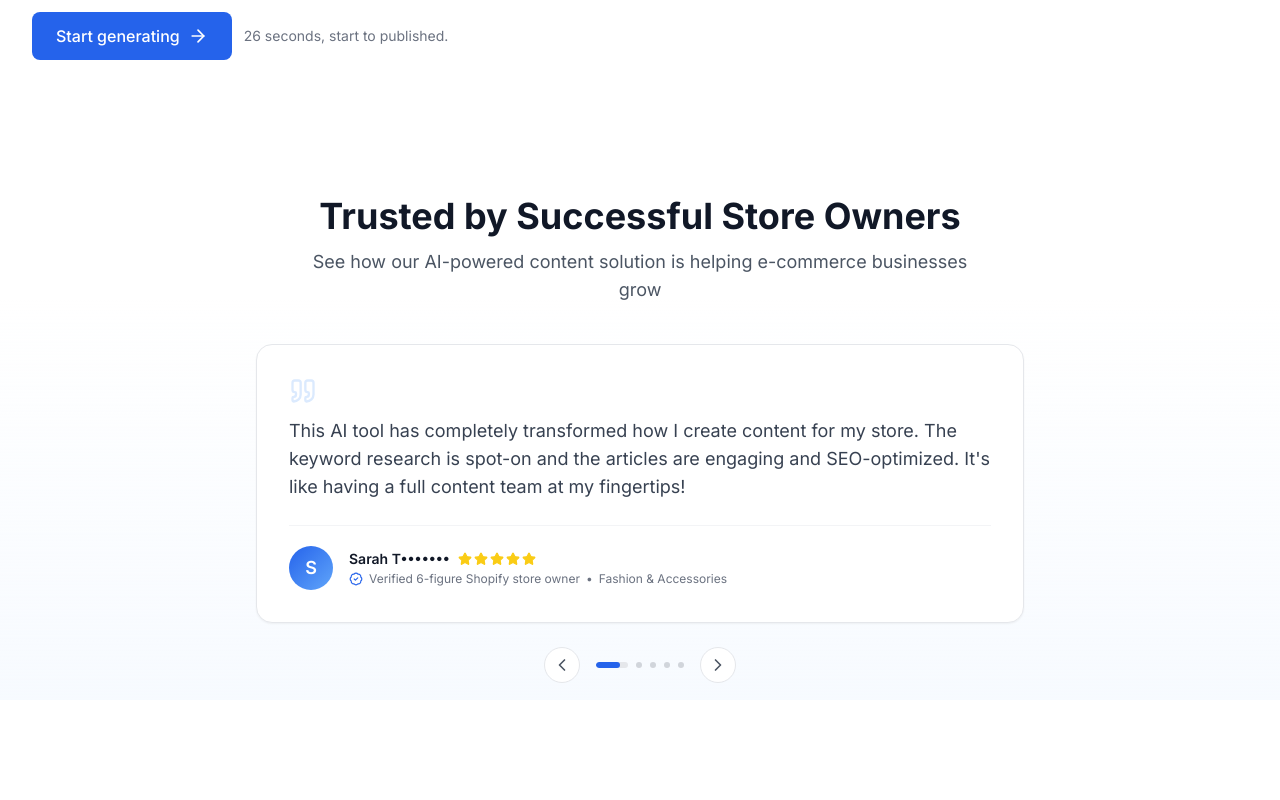
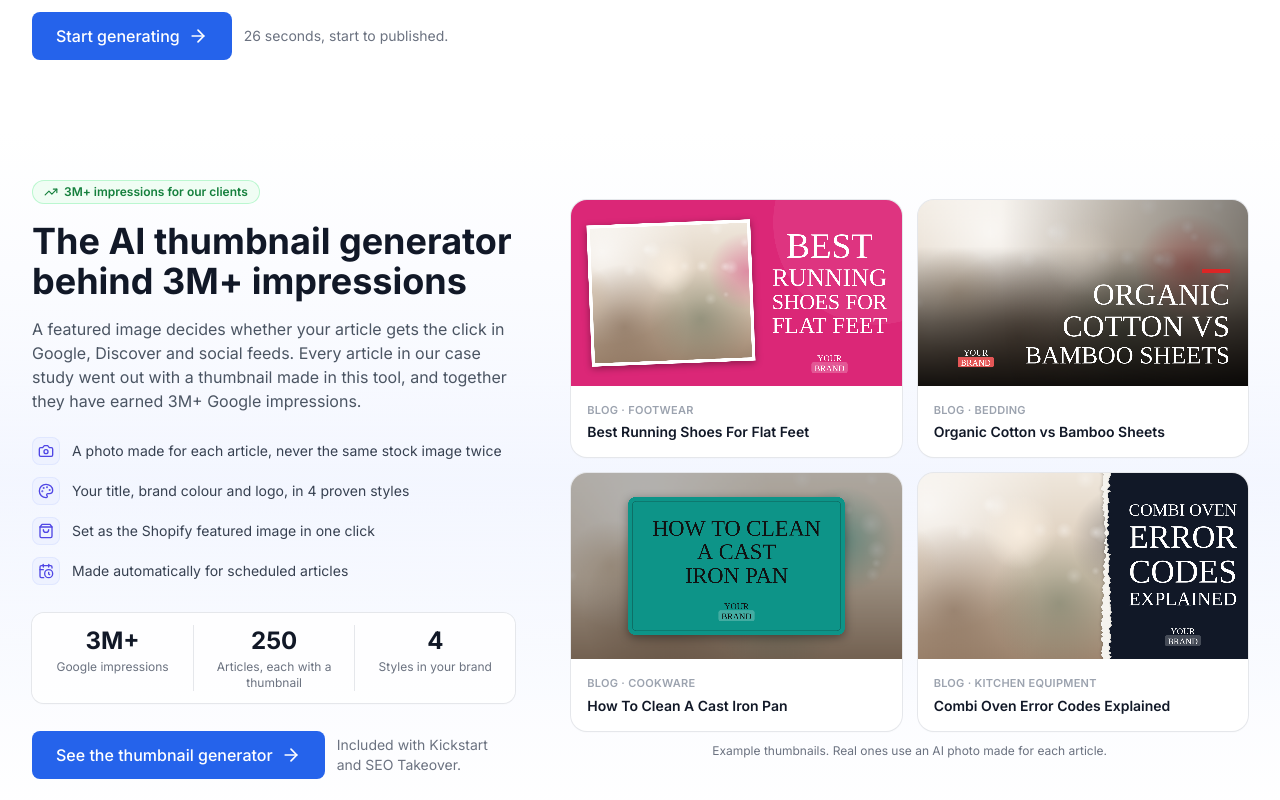
Before and after one commit to mespinozza/enhancemyseo, a Next.js app in the folder frontend/: page / in a window 1280 px wide. Shown: the part 1700-2500 px from the top of the page. Built offline with nearby package versions, Linux system fonts and the light colour scheme; no server answers; a web font is replaced by a local one.

Commit message:
Homepage: thumbnail generator section, thumbnails in pricing, homepage metadata
Co-authored-by: Cursor <cursoragent@cursor.com>

```diff
--- a/frontend/src/app/page.tsx
+++ b/frontend/src/app/page.tsx
@@ -1,7 +1,21 @@
+import type { Metadata } from 'next';
 import Hero from '@/components/home/Hero';
 import Features from '@/components/home/Features';
+import ThumbnailShowcase from '@/components/home/ThumbnailShowcase';
 import Reviews from '@/components/home/Reviews';
 import Pricing from '@/components/home/Pricing';
+import { IMPRESSIONS_HEADLINE } from '@/lib/thumbnail/landing';
+
+const TITLE = 'EnhanceMySEO | AI SEO Articles & Blog Thumbnails for Shopify';
+const DESCRIPTION = `On-brand, fact-checked SEO articles built around your products, each with an AI thumbnail in your brand, published to your Shopify blog on autopilot. The tools behind ${IMPRESSIONS_HEADLINE} Google impressions for our clients.`;
+
+export const metadata: Metadata = {
+  title: TITLE,
+  description: DESCRIPTION,
+  alternates: { canonical: '/' },
+  openGraph: { title: TITLE, description: DESCRIPTION, url: '/', type: 'website' },
+  twitter: { card: 'summary_large_image', title: TITLE, description: DESCRIPTION },
+};
 
 export default function HomePage() {
   // `Features` carries the id="features" anchor the hero's Learn More button scrolls to.
@@ -9,6 +23,7 @@ export default function HomePage() {
     <main className="space-y-6">
       <Hero />
       <Features />
+      <ThumbnailShowcase />
       <Reviews />
       <Pricing />
     </main>
--- a/frontend/src/app/services/thumbnail-generation/page.tsx
+++ b/frontend/src/app/services/thumbnail-generation/page.tsx
@@ -29,6 +29,8 @@ import {
   STEPS,
   STYLE_SAMPLE_TITLE,
   WHY_POINTS,
+  CASE_STUDY_ARTICLES,
+  IMPRESSIONS_HEADLINE,
 } from '@/lib/thumbnail/landing';
 import { CtaButton, Reveal } from '@/components/proof/ProofProvider';
 import PlanCards from '@/components/proof/PlanCards';
@@ -41,7 +43,7 @@ import SectionHeading from '@/components/landing/SectionHeading';
 const PATH = '/services/thumbnail-generation';
 const [CASE_STUDY_SLUG] = Object.keys(EVIDENCE);
 const evidence = EVIDENCE[CASE_STUDY_SLUG];
-const ARTICLES = 250;
+const ARTICLES = CASE_STUDY_ARTICLES;
 
 const TITLE = 'AI Blog Thumbnail Generator for Featured Images | EnhanceMySEO';
 const DESCRIPTION = `Create on-brand blog thumbnails and featured images with AI: a photo made for each topic, your title, colours and logo, pushed to Shopify in one click. The format behind ${evidence.totals.impressions} Google impressions.`;
@@ -330,7 +332,7 @@ export default function ThumbnailGenerationPage() {
                     </span>
                     {option.value === 'parts-plus' && (
                       <span className="flex-shrink-0 rounded-full bg-green-50 px-2.5 py-1 text-xs font-semibold text-green-700 ring-1 ring-inset ring-green-200">
-                        Generated 3M+ impressions
+                        Generated {IMPRESSIONS_HEADLINE} impressions
                       </span>
                     )}
                   </figcaption>
--- a/frontend/src/components/home/Hero.tsx
+++ b/frontend/src/components/home/Hero.tsx
@@ -43,8 +43,8 @@ export default function Hero() {
               </h1>
 
               <p className="text-lg sm:text-xl text-gray-600 mb-8">
-                On-brand, fact-checked articles built around your products, published
-                to your Shopify blog on autopilot.
+                On-brand, fact-checked articles built around your products, each with an
+                eye-catching thumbnail, published to your Shopify blog on autopilot.
               </p>
 
               <div className="flex gap-3 sm:gap-4">
--- a/frontend/src/components/home/Pricing.tsx
+++ b/frontend/src/components/home/Pricing.tsx
@@ -6,6 +6,7 @@ import { Check, Image, BarChart3, FileText, Table, Link2, Search } from 'lucide-
 import { createCheckoutSession, getPriceId, getDisplayPrice, getOriginalPrice, getAnnualPrice } from '@/lib/stripe';
 import { useRef, useState } from 'react';
 import DoneForYouOffer from '@/components/pricing/DoneForYouOffer';
+import { USAGE_LIMITS } from '@/lib/usage-limits';
 
 const FEATURES = [
   {
@@ -81,6 +82,7 @@ export default function Pricing() {
       description: "Ideal for growing businesses",
       features: [
         "25 article generations per month",
+        `${USAGE_LIMITS.kickstart.thumbnails} branded thumbnails per month`,
         "Advanced article customization",
         "Bulk article generation",
         "Product & collection integration",
@@ -97,6 +99,7 @@ export default function Pricing() {
       description: "For serious content creators",
       features: [
         "90 article generations per month",
+        `${USAGE_LIMITS.seo_takeover.thumbnails} thumbnails per month, made automatically`,
         "Automated scheduling & hands-free publishing",
         "Premium SEO optimization",
         "Advanced product selection modes",
--- /dev/null
+++ b/frontend/src/components/home/ThumbnailShowcase.tsx
@@ -0,0 +1,82 @@
+import Link from 'next/link';
+import { ArrowRight, Camera, Palette, ShoppingBag, CalendarClock, TrendingUp } from 'lucide-react';
+import type { LucideIcon } from 'lucide-react';
+import { THUMBNAIL_LAYOUTS } from '@/lib/thumbnail/design';
+import { CASE_STUDY_ARTICLES, IMPRESSIONS_HEADLINE } from '@/lib/thumbnail/landing';
+import SampleGallery from '@/components/thumbnail/landing/SampleGallery';
+import { Reveal } from '@/components/proof/ProofProvider';
+
+const POINTS: { icon: LucideIcon; text: string }[] = [
+  { icon: Camera, text: 'A photo made for each article, never the same stock image twice' },
+  { icon: Palette, text: `Your title, brand colour and logo, in ${THUMBNAIL_LAYOUTS.length} proven styles` },
+  { icon: ShoppingBag, text: 'Set as the Shopify featured image in one click' },
+  { icon: CalendarClock, text: 'Made automatically for scheduled articles' },
+];
+
+const STATS = [
+  { value: IMPRESSIONS_HEADLINE, label: 'Google impressions' },
+  { value: String(CASE_STUDY_ARTICLES), label: 'Articles, each with a thumbnail' },
+  { value: String(THUMBNAIL_LAYOUTS.length), label: 'Styles in your brand' },
+];
+
+/** The thumbnail generator, with the case study result it is known for. */
+export default function ThumbnailShowcase() {
+  return (
+    <section id="thumbnails" aria-labelledby="thumbnails-heading" className="relative scroll-mt-24 py-12">
+      <div className="absolute inset-0 -z-10 bg-gradient-to-b from-white via-indigo-50/60 to-white" />
+      <div className="mx-auto grid max-w-7xl items-center gap-10 px-4 sm:px-6 lg:grid-cols-[minmax(0,5fr)_minmax(0,7fr)] lg:gap-14 lg:px-8">
+        <div>
+          <span className="inline-flex items-center gap-1.5 rounded-full bg-green-50 px-3 py-1 text-xs font-semibold text-green-700 ring-1 ring-inset ring-green-200">
+            <TrendingUp className="h-3.5 w-3.5" />
+            {IMPRESSIONS_HEADLINE} impressions for our clients
+          </span>
+          <h2 id="thumbnails-heading" className="mt-4 text-3xl font-bold leading-tight text-gray-900 sm:text-4xl">
+            The AI thumbnail generator behind {IMPRESSIONS_HEADLINE} impressions
+          </h2>
+          <p className="mt-4 text-gray-600">
+            A featured image decides whether your article gets the click in Google, Discover and social feeds.
+            Every article in our case study went out with a thumbnail made in this tool, and together they have
+            earned {IMPRESSIONS_HEADLINE} Google impressions.
+          </p>
+
+          <ul className="mt-6 space-y-3">
+            {POINTS.map(({ icon: Icon, text }) => (
+              <li key={text} className="flex items-start gap-3 text-sm text-gray-700">
+                <span className="flex h-7 w-7 flex-shrink-0 items-center justify-center rounded-lg bg-indigo-50 text-indigo-600 ring-1 ring-inset ring-indigo-100">
+                  <Icon className="h-4 w-4" />
+                </span>
+                <span className="pt-1">{text}</span>
+              </li>
+            ))}
+          </ul>
+
+          <dl className="mt-7 grid grid-cols-3 divide-x divide-gray-200 rounded-xl bg-white/80 py-3 shadow-sm ring-1 ring-gray-200">
+            {STATS.map((stat) => (
+              <div key={stat.label} className="px-3 text-center">
+                <dt className="sr-only">{stat.label}</dt>
+                <dd className="text-xl font-bold text-gray-900 sm:text-2xl">{stat.value}</dd>
+                <dd className="mt-0.5 text-[11px] leading-tight text-gray-500 sm:text-xs">{stat.label}</dd>
+              </div>
+            ))}
+          </dl>
+
+          <div className="mt-7 flex flex-col items-start gap-3 sm:flex-row sm:items-center">
+            <Link
+              href="/services/thumbnail-generation"
+              className="inline-flex items-center whitespace-nowrap rounded-lg bg-blue-600 px-6 py-3 font-medium text-white transition-colors hover:bg-blue-700"
+            >
+              See the thumbnail generator
+              <ArrowRight className="ml-2 h-5 w-5" />
+            </Link>
+            <p className="text-sm text-gray-500">Included with Kickstart and SEO Takeover.</p>
+          </div>
+        </div>
+
+        <Reveal>
+          <SampleGallery className="grid grid-cols-2 gap-3 sm:gap-4" />
+          <p className="mt-3 text-center text-xs text-gray-500">Example thumbnails. Real ones use an AI photo made for each article.</p>
+        </Reveal>
+      </div>
+    </section>
+  );
+}
--- a/frontend/src/components/thumbnail/landing/SampleGallery.tsx
+++ b/frontend/src/components/thumbnail/landing/SampleGallery.tsx
@@ -37,12 +37,12 @@ const INITIAL: SampleThumbnail[] = SAMPLE_ARTICLES.slice(0, COUNT).map((article,
   seed: index + 11,
 }));
 
-export default function SampleGallery() {
+export default function SampleGallery({ className = 'grid gap-4 sm:grid-cols-2 lg:grid-cols-4' }: { className?: string }) {
   const [samples, setSamples] = useState(INITIAL);
   useEffect(() => setSamples(randomSamples()), []);
 
   return (
-    <div className="grid gap-4 sm:grid-cols-2 lg:grid-cols-4">
+    <div className={className}>
       {samples.map((sample) => (
         <article
           key={sample.title}
--- a/frontend/src/lib/thumbnail/landing.ts
+++ b/frontend/src/lib/thumbnail/landing.ts
@@ -4,6 +4,12 @@ import type { ThumbnailLayout } from './design';
  * Copy for the /services/thumbnail-generation landing page. The case study figures come
  * from the proof page's EVIDENCE, so both pages always quote the same Search Console tiles.
  */
+
+/** Articles in the case study, every one published with a thumbnail from the tool. */
+export const CASE_STUDY_ARTICLES = 250;
+
+/** Rounded headline figure for impressions across client sites; the case study tiles give the exact count. */
+export const IMPRESSIONS_HEADLINE = '3M+';
 
 export interface SampleThumbnail {
   title: string;
```
